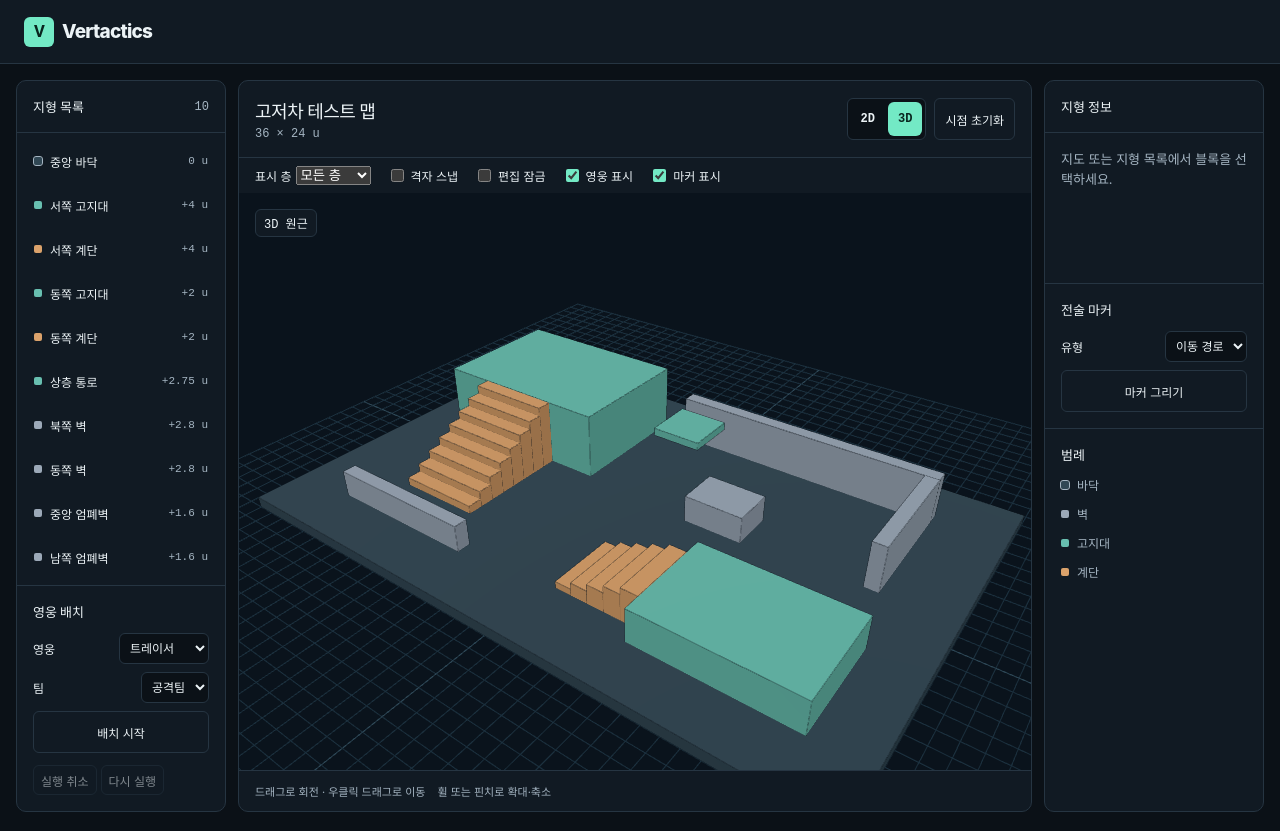
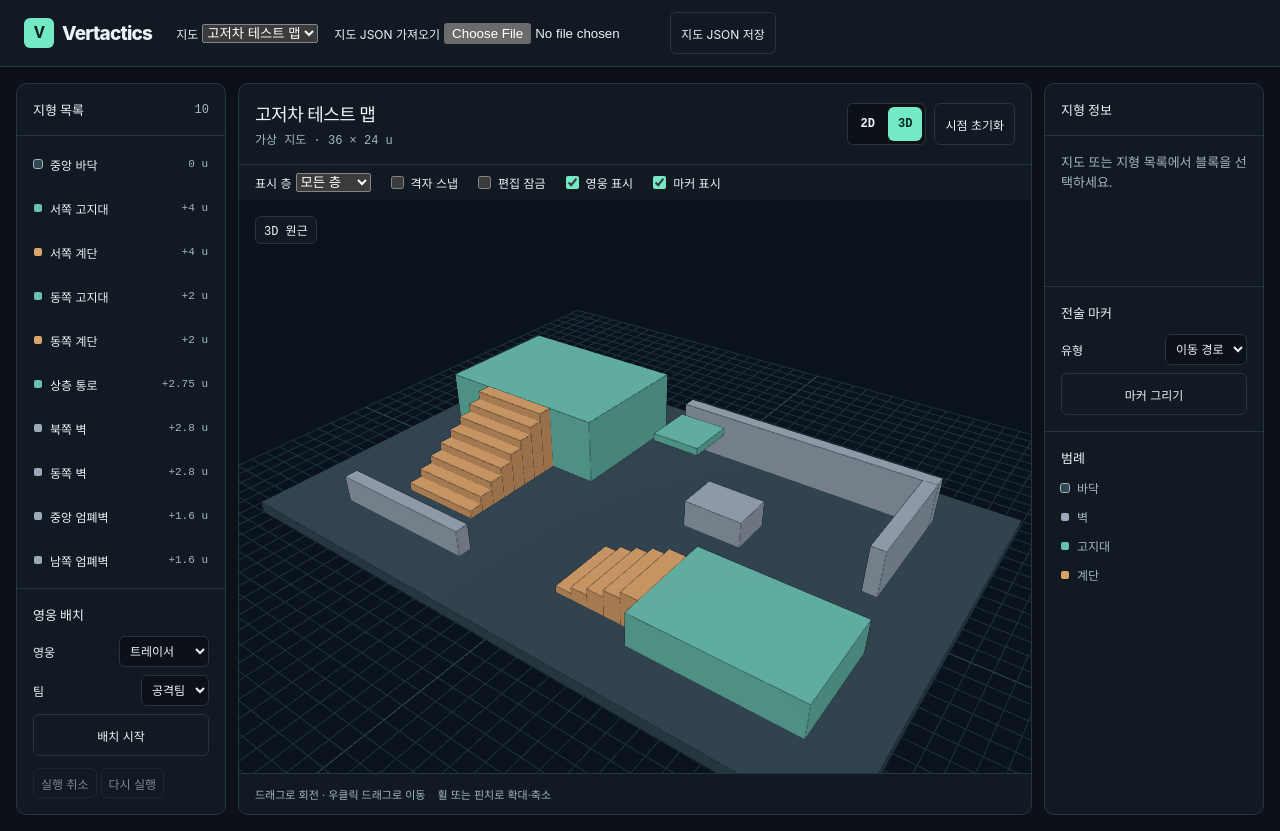
Before and after one commit to Oddmash/Vertactics, a React (Vite) app: page / in a window 1280 px wide. Built offline with nearby package versions, Linux system fonts and the light colour scheme.

Commit message:
feat(map): register map documents and preserve plans across map changes

```diff
--- a/src/domain/map.ts
+++ b/src/domain/map.ts
@@ -26,12 +26,17 @@ export type Terrain = Box | Stairs;
 
 export type MapLayer = { id: string; name: string };
 
+export const verificationStates = ['synthetic', 'unverified', 'verified'] as const;
+export type MapVerification = (typeof verificationStates)[number];
+export type MapMetadata = { verification: MapVerification; source?: string };
+
 export type MapDefinition = {
   schemaVersion: 1;
   id: string;
   name: string;
   terrain: Terrain[];
   layers?: MapLayer[];
+  metadata?: MapMetadata;
 };
 
 export type TerrainBlock = { center: WorldPoint; size: WorldPoint };
@@ -88,7 +93,22 @@ export const parseMap = (value: unknown): MapDefinition => {
   if (layerIds.size !== layers.length || terrain.some(({ layerId }) => layerId !== undefined && !layerIds.has(layerId))) {
     throw new Error('Duplicate or unknown map layer ID');
   }
-  return { schemaVersion: 1, id: value.id, name: value.name, terrain, ...(layers.length ? { layers } : {}) };
+  const metadata = value.metadata;
+  let parsedMetadata: MapMetadata | undefined;
+  if (metadata !== undefined) {
+    if (!isRecord(metadata)) throw new Error('Invalid map metadata');
+    const verification = verificationStates.find((state) => state === metadata.verification);
+    const source = metadata.source;
+    if (!verification || (source !== undefined && !isName(source)) || (verification === 'verified' && !source)) {
+      throw new Error('Invalid verification status or source');
+    }
+    parsedMetadata = { verification, ...(source === undefined ? {} : { source }) };
+  }
+  return {
+    schemaVersion: 1, id: value.id, name: value.name, terrain,
+    ...(layers.length ? { layers } : {}),
+    ...(parsedMetadata ? { metadata: parsedMetadata } : {}),
+  };
 };
 
 const blockAt = ([x, y, z]: WorldPoint, size: WorldPoint): TerrainBlock => ({
--- a/src/editor/editor.tsx
+++ b/src/editor/editor.tsx
@@ -1,13 +1,14 @@
-import { useReducer, useRef, useState } from 'react';
+import { useMemo, useRef, useState } from 'react';
 import type { Annotation } from '../domain/annotation';
 import AnnotationTools from './annotation-tools';
 import type { SurfacePick } from './annotation-tools';
-import { mapBounds, terrainKinds, topElevation, visibleTerrainForLayer } from '../domain/map';
-import type { TerrainKind, WorldPoint } from '../domain/map';
+import { mapBounds, terrainKinds, parseMap, topElevation, visibleTerrainForLayer } from '../domain/map';
+import type { MapDefinition, TerrainKind, WorldPoint } from '../domain/map';
 import { createStrategy } from '../domain/strategy';
 import type { Team } from '../domain/strategy';
 import { createStrategyHistory, reduceStrategyHistory } from '../domain/strategy-history';
-import { sampleMap } from '../map';
+import type { StrategyAction, StrategyHistory } from '../domain/strategy-history';
+import { maps } from '../map';
 import type { ViewMode } from '../render/map-camera';
 import MapViewport from '../render/map-viewport';
 import HeroTools, { heroName, teamNames } from './hero-tools';
@@ -23,7 +24,6 @@ const kindNames: Record<TerrainKind, string> = {
 };
 const viewNames: Record<ViewMode, string> = { '2d': '2D 탑다운', '3d': '3D 원근' };
 const viewportModes = ['2d', '3d'] as const;
-const { min, max } = mapBounds(sampleMap.terrain);
 
 const formatNumber = (value: number) => new Intl.NumberFormat('ko-KR', {
   maximumFractionDigits: 2,
@@ -31,10 +31,16 @@ const formatNumber = (value: number) => new Intl.NumberFormat('ko-KR', {
 const formatElevation = (value: number) => `${value > 0 ? '+' : ''}${formatNumber(value)} u`;
 
 const Editor = () => {
+  const [catalogue, setCatalogue] = useState(maps);
+  const [mapId, setMapId] = useState(maps[0]!.id);
+  const map = catalogue.find((item) => item.id === mapId)!;
+  const { min, max } = useMemo(() => mapBounds(map.terrain), [map]);
+  const [importMessage, setImportMessage] = useState('');
+  const importRequest = useRef(0);
   const [mode, setMode] = useState<ViewMode>('3d');
   const [reset, setReset] = useState(0);
   const [layerId, setLayerId] = useState('');
-  const visibleTerrain = visibleTerrainForLayer(sampleMap.terrain, layerId);
+  const visibleTerrain = visibleTerrainForLayer(map.terrain, layerId);
   const [snap, setSnap] = useState(false);
   const [locked, setLocked] = useState(false);
   const [showHeroes, setShowHeroes] = useState(true);
@@ -52,8 +58,40 @@ const Editor = () => {
     setDragPreview(null);
     setHeroTool(next);
   };
-  const [history, dispatch] = useReducer(reduceStrategyHistory, sampleMap.id, (mapId) =>
-    createStrategyHistory(createStrategy('local-draft', mapId, '새 전략')));
+  const initialHistory = useMemo(() => createStrategyHistory(createStrategy('local-draft', mapId, '새 전략')), [mapId]);
+  const [histories, setHistories] = useState<Record<string, StrategyHistory>>({});
+  const history = Object.hasOwn(histories, mapId) ? histories[mapId]! : initialHistory;
+  const dispatch = (action: StrategyAction) => setHistories((current) => ({
+    ...current,
+    [mapId]: reduceStrategyHistory(Object.hasOwn(current, mapId) ? current[mapId]! : initialHistory, action),
+  }));
+  const switchMap = (id: string) => {
+    setTool(null);
+    setLayerId('');
+    setSelectedId(null);
+    setSelectedHeroId(null);
+    setAnnotationId(null);
+    setMapId(id);
+  };
+  const importMap = async (file: File) => {
+    const request = ++importRequest.current;
+    let imported: MapDefinition;
+    try {
+      if (file.size > 1_000_000) throw new Error();
+      imported = parseMap(JSON.parse(await file.text()));
+    } catch {
+      if (request === importRequest.current) setImportMessage('지도 JSON을 읽을 수 없습니다.');
+      return;
+    }
+    if (request !== importRequest.current) return;
+    if (catalogue.some((item) => item.id === imported.id)) {
+      setImportMessage('같은 ID의 지도가 이미 있습니다.');
+      return;
+    }
+    setCatalogue((current) => current.some((item) => item.id === imported.id) ? current : [...current, imported]);
+    switchMap(imported.id);
+    setImportMessage('');
+  };
   const { heroes, annotations } = history.present;
   const selected = visibleTerrain.find(({ id }) => id === selectedId);
   const selectedHero = heroes.find(({ id }) => id === selectedHeroId);
@@ -127,6 +165,19 @@ const Editor = () => {
           <span className="brand-mark" aria-hidden="true">V</span>
           Vertactics
         </div>
+        <div className="map-catalogue">
+          <label>지도 <select value={mapId} onChange={(event) => switchMap(event.target.value)}>
+            {catalogue.map((item) => <option key={item.id} value={item.id}>{item.name}</option>)}
+          </select></label>
+          <label>지도 JSON 가져오기 <input type="file" accept=".json,application/json" onChange={(event) => {
+            const file = event.target.files?.[0];
+            event.target.value = '';
+            if (file) void importMap(file);
+          }} /></label>
+          <a className="reset-button" download={`${map.id}.json`}
+            href={`data:application/json;charset=utf-8,${encodeURIComponent(JSON.stringify(map, null, 2))}`}>지도 JSON 저장</a>
+          {importMessage && <span role="status">{importMessage}</span>}
+        </div>
       </header>
       <main className="workspace">
         <aside className="terrain-panel panel" aria-labelledby="terrain-title">
@@ -167,8 +218,9 @@ const Editor = () => {
         <section className="view-panel panel" aria-labelledby="view-title">
           <div className="viewport-toolbar">
             <div>
-              <h1 id="view-title">{sampleMap.name}</h1>
-              <p className="world-size">{max[0] - min[0]} × {max[2] - min[2]} u</p>
+              <h1 id="view-title">{map.name}</h1>
+              <p className="world-size">
+                {map.metadata?.verification === 'verified' ? '검증됨' : map.metadata?.verification === 'synthetic' ? '가상 지도' : '미검증'} · {max[0] - min[0]} × {max[2] - min[2]} u</p>
             </div>
             <div className="viewport-actions">
               <div className="mode-switch" role="group" aria-label="지도 보기">
@@ -190,12 +242,12 @@ const Editor = () => {
             </div>
           </div>
           <div className="view-options" role="group" aria-label="편집 및 표시 설정">
-            {sampleMap.layers && <label>표시 층 <select value={layerId} onChange={(event) => {
+            {map.layers && <label>표시 층 <select value={layerId} onChange={(event) => {
               setLayerId(event.target.value);
               selectTerrain(null);
             }}>
               <option value="">모든 층</option>
-              {sampleMap.layers.map(({ id, name }) => <option key={id} value={id}>{name}</option>)}
+              {map.layers.map(({ id, name }) => <option key={id} value={id}>{name}</option>)}
             </select></label>}
             <label><input type="checkbox" checked={snap} onChange={(event) => setSnap(event.target.checked)} /> 격자 스냅</label>
             <label><input type="checkbox" checked={locked} onChange={(event) => {
@@ -217,7 +269,8 @@ const Editor = () => {
             onPointerLeave={(event) => { if (tool?.kind === 'drag' && event.buttons === 1) setTool(null); }}
           >
             <MapViewport
-              map={sampleMap}
+              key={mapId}
+              map={map}
               layerId={layerId}
               mode={mode}
               reset={reset}
--- /dev/null
+++ b/src/map/courtyard.json
@@ -0,0 +1,12 @@
+{
+  "schemaVersion": 1,
+  "id": "courtyard",
+  "name": "훈련장 안뜰",
+  "metadata": { "verification": "synthetic" },
+  "terrain": [
+    { "id": "floor", "name": "안뜰 바닥", "kind": "floor", "origin": [-12, -0.5, -9], "size": [24, 0.5, 18] },
+    { "id": "north-wall", "name": "북쪽 벽", "kind": "wall", "origin": [-10, 0, -7], "size": [20, 3, 0.8] },
+    { "id": "deck", "name": "동쪽 고지대", "kind": "platform", "origin": [4, 0, -4], "size": [6, 2, 8] },
+    { "id": "stairs", "name": "고지대 계단", "kind": "stairs", "origin": [0, 0, -2], "size": [4, 2, 4], "steps": 5, "risesToward": "+x" }
+  ]
+}
--- a/src/map/elevation-lab.json
+++ b/src/map/elevation-lab.json
@@ -2,6 +2,7 @@
   "schemaVersion": 1,
   "id": "elevation-lab",
   "name": "고저차 테스트 맵",
+  "metadata": { "verification": "synthetic" },
   "layers": [{ "id": "ground", "name": "지상" }, { "id": "upper", "name": "상층 통로" }],
   "terrain": [
     { "id": "court", "layerId": "ground", "name": "중앙 바닥", "kind": "floor", "origin": [-18, -0.65, -12], "size": [36, 0.65, 24] },
--- a/src/map/index.ts
+++ b/src/map/index.ts
@@ -1,4 +1,5 @@
 import { parseMap } from '../domain/map';
+import courtyard from './courtyard.json';
 import elevationLab from './elevation-lab.json';
 
-export const sampleMap = parseMap(elevationLab);
+export const maps = [parseMap(elevationLab), parseMap(courtyard)];
--- a/src/theme/editor.css
+++ b/src/theme/editor.css
@@ -253,3 +253,14 @@ ul { padding: 0; list-style: none; }
 .view-options input { accent-color: var(--color-accent); }
 .edit-controls { border: 0; padding: 0; margin: 0; min-width: 0; }
 .edit-controls:not(.hero-actions) { display: grid; gap: var(--space-sm); }
+
+.map-catalogue {
+  display: flex;
+  align-items: center;
+  flex-wrap: wrap;
+  gap: var(--space-sm) var(--space-lg);
+  font-size: 12px;
+}
+.map-catalogue label { display: inline-flex; align-items: center; gap: var(--space-xs); }
+.map-catalogue input { max-width: min(210px, 48vw); }
+.map-catalogue a { display: inline-flex; align-items: center; color: inherit; text-decoration: none; }
```
Also changed, not shown: 1 other file (tests, documents, lock files or other folders).
